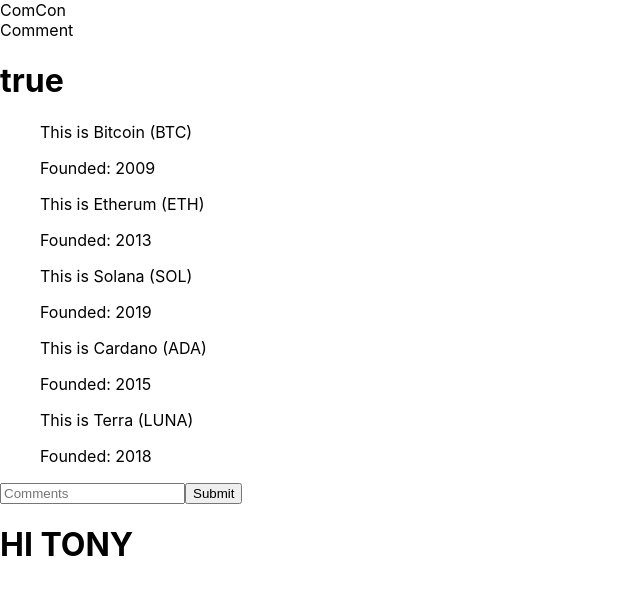
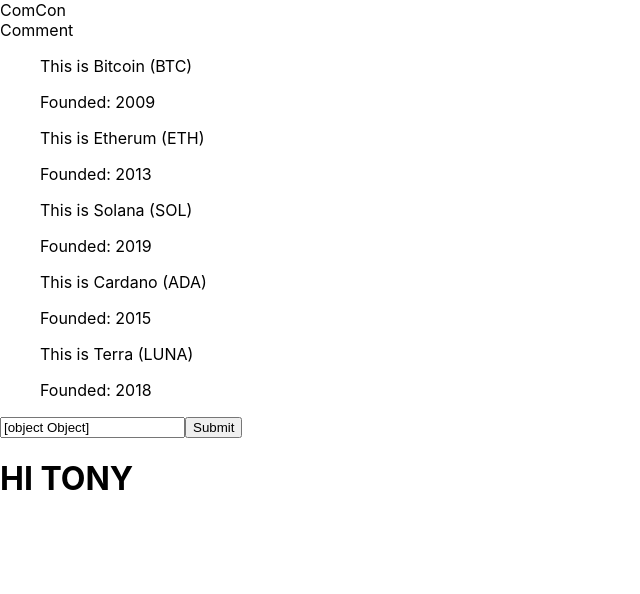
Before and after one commit to TonySwearingen/Tony-and-Joey-Phase-2, a React (Create React App) app in the folder app-tony-and-joey-phase-2/: page / in a window 1280 px wide. Shown: the top 594 px of the page, without its empty margins (0-640 px from the left). Built offline with nearby package versions, Linux system fonts and the light colour scheme; data requests are answered from the project's data file.

Commit message:
Tonys new Update

```diff
--- a/app-tony-and-joey-phase-2/src/App.js
+++ b/app-tony-and-joey-phase-2/src/App.js
@@ -16,14 +16,20 @@
     .then(setCryptoArray)
   }, [])
 
+
+  useEffect (() => {
+    fetch ('http://localhost:6001/comments')
+    .then(res=>res.json())
+    .then(setCommentInput)
+  }, [])
+
   function handleSubmit(e) {
     e.preventDefault();
-    console.log("working");
   }
 
   return (
     <div>
-      <ComCon />
+      <ComCon setCommentInput={setCommentInput} commentInput={commentInput} />
       <TokenCon  cryptoArray={cryptoArray} />
       <ComForm handleSubmit={handleSubmit} setcommentInput={setCommentInput} commentInput={commentInput} />
     <h1>HI TONY</h1>
--- a/app-tony-and-joey-phase-2/src/components/ComCon.jsx
+++ b/app-tony-and-joey-phase-2/src/components/ComCon.jsx
@@ -1,11 +1,11 @@
 import React from 'react';
 import Comment from './Comment';
 
-function ComCon() {
+function ComCon({commentInput, setCommentInput}) {
+
   return (
     <div>ComCon
-        <Comment/>
-        <h1>true</h1>
+        <Comment commentInput={commentInput} setCommentInput={setCommentInput} />
     </div>
   )
 }
--- a/app-tony-and-joey-phase-2/src/components/Comment.jsx
+++ b/app-tony-and-joey-phase-2/src/components/Comment.jsx
@@ -1,6 +1,9 @@
 import React from 'react'
 
-function Comment() {
+function Comment({commentInput, setCommentInput}) {
+
+
+  console.log("working?");
   return (
     <div>Comment</div>
   )
```
Also changed, not shown: app-tony-and-joey-phase-2/src/components/ComForm.jsx (+1 -6 lines).
